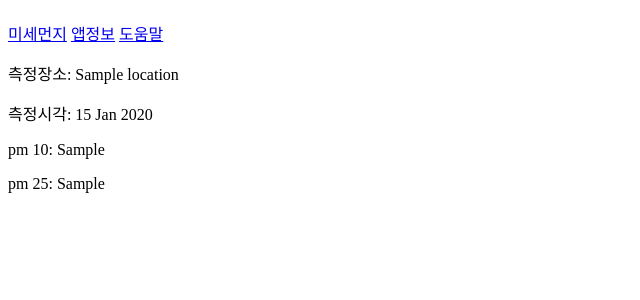
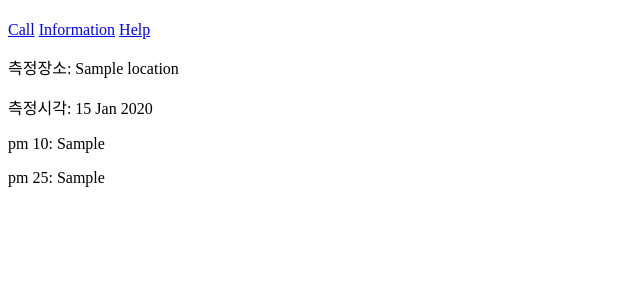
Before and after one commit to tjdwls0475/nodejs, a Node server app: template templates/views/air.hbs in a window 1280 px wide. Shown: the top 300 px of the page, without its empty margins (0-640 px from the left). Run offline with Node 20, Linux system fonts and the light colour scheme; the template is opened without the code that fills it: most values are stand-ins (such as "Sample title", 1, 10 or a date in 2020).

Commit message:
second one

```diff
--- a/src/index.js
+++ b/src/index.js
@@ -21,7 +21,7 @@
 
 app.get('/', (req, res)=>{
     res.render('index', {
-        제목: '미세먼지 정보 앱'
+        제목: 'Sock Shop Closed Temporarily'
     })
 })
 // app.get('/help', (req,res)=>{
--- a/templates/partials/header.hbs
+++ b/templates/partials/header.hbs
@@ -2,8 +2,8 @@
     <h1>{{제목}}</h1>
 
     <div>
-        <a href="/">미세먼지</a>
-        <a href="/about">앱정보</a>
-        <a href="/help">도움말</a>
+        <a href="/">Call</a>
+        <a href="/about">Information</a>
+        <a href="/help">Help</a>
     </div>
 </header>
--- a/templates/views/index.hbs
+++ b/templates/views/index.hbs
@@ -11,9 +11,9 @@
 <body>
     <div class="main-contender">
         {{>header}}
-        <p>미세먼지 정보를 얻어려면 측정장소를 입력해주세요.</p>
+        <p>Please write your phone number to check order list.</p>
         <form action="/air" method="post">
-            <input placeholder="측정장소" name="location">
+            <input placeholder="111-222-334455" name="location">
             <button>Search</button>
         </form>
         {{>footer}}
```
